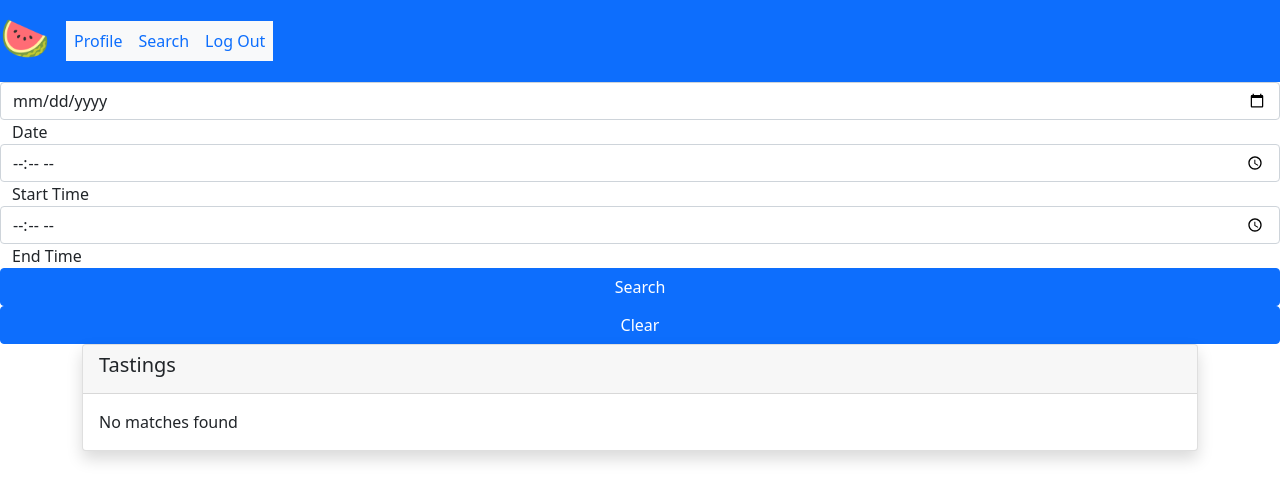
After one commit to emmahilldeveloper/Fancy-Melons, a Flask app: page /search in a window 1280 px wide. The commit adds this page. Shown: the top 501 px of the page. Run offline with Flask 2, Linux system fonts and the light colour scheme; the visitor is signed in with stand-in values (Sample User, id 1); data comes from the database, SQL or seed files in the repository; some libraries are stand-ins or nearby versions.

Commit message:
Initial search page work with html and js file.

```diff
--- a/Data/tastings.json
+++ b/Data/tastings.json
@@ -8,10 +8,6 @@
         "tasting_photo": "https://www.marksmelonpatch.com/_Images/FarmStandMelons.jpg"
     },
     {
-        "tasting_name": "Post Melone's Water-Melones",
-        "tasting_photo": "https://i1.sndcdn.com/artworks-000339873573-tv6f84-t500x500.jpg"
-    },
-    {
         "tasting_name": "Melon Galore",
         "tasting_photo": "https://centralca.cdn-anvilcms.net/media/images/2022/08/03/images/456943E1-8224-433F-BD6E-45128FAAFA48.max-1200x675.jpg"
     },
--- /dev/null
+++ b/Static/JS/search.js
@@ -0,0 +1,96 @@
+'use strict';
+
+/////// Search Button Functionality ///////
+let searchButton = document.getElementById("search");
+let clearButton = document.getElementById("clear");
+
+clearButton.addEventListener("click", () => {});
+
+if (document.getElementById("tasting-results").innerText == "") {
+    document.getElementById("tasting-results").innerText = "No matches found"
+}
+
+searchButton.addEventListener("click", (evt) => {
+    evt.preventDefault();
+
+    document.getElementById("tasting-results").innerHTML = "";
+
+    const data = {
+        date: document.getElementById("floatingInput").value,
+    };
+
+    fetch(`/api/search`, {
+        method: 'POST',
+        body: JSON.stringify(data),
+        headers: {
+            'Content-Type': 'application/json'
+        },
+    })
+    .then((response) => response.json())
+    .then(responseData => {
+
+        responseData.matches.forEach((element) => {
+
+            //Parent div to house all search results
+            const parentDiv = document.getElementById("tasting-results");
+            parentDiv.style = "text-align: center;";
+
+            //Div for each individual in the loop
+            const tastingDivCard = document.createElement("div");
+            tastingDivCard.className = "card";
+            tastingDivCard.style = "width:18rem; background-color: #d3d3d3; border-color: black; display: inline-block; margin: 20px;";
+            tastingDivCard.id = "search-result";
+            parentDiv.appendChild(tastingDivCard);
+
+            //Shows the tasting logo
+            const tastingPhoto = document.createElement("img");
+            tastingPhoto.className = "card-img-top";
+            tastingPhoto.alt = "Card image cap";
+            tastingPhoto.id = "result-img";
+            tastingPhoto.src = element.tasting_photo;
+            tastingPhoto.style = "border-color: black; object-fit: cover; width: 286px; height: 286px;";
+            tastingDivCard.appendChild(tastingPhoto);
+            const divCardBody = document.createElement("div");
+            divCardBody.className = "card-body";
+            tastingDivCard.appendChild(divCardBody);
+
+            //Shows the tasting name
+            const tastingNameCardTitle = document.createElement("h5");
+            tastingNameCardTitle.className = "card-title";
+            tastingNameCardTitle.innerText = element.tasting_name;
+            divCardBody.appendChild(tastingNameCardTitle);
+
+            //Reserve Button
+            const reserve = document.createElement("btn");
+            reserve.id = "reserve-button";
+            reserve.value = element.tasting_id;
+            reserve.className = "btn btn-primary";
+            reserve.innerHTML= "Reserve";
+            reserve.type = "click";
+            reserve.style = "text-align: left;";
+            divCardBody.appendChild(reserve);
+        })
+
+        // let reserveButton = document.getElementById("reserve-button");
+
+        // reserveButton.addEventListener("click", () => {
+
+        //     const data = {
+        //         value: reserveButton.value,
+        //         date: document.getElementById("floatingInput").value,
+        //     };
+
+        //     fetch(`/api/book`, {
+        //         method: 'POST',
+        //         body: JSON.stringify(data),
+        //         headers: {
+        //             'Content-Type': 'application/json'
+        //         },
+        //     })
+        //     .then((response) => response.json())
+        //     .then(responseData => {
+        //         window.location.replace("/profile");
+        //     });
+        // });
+    });
+});
--- a/model.py
+++ b/model.py
@@ -70,7 +70,7 @@ class Tasting(db.Model):
 
     tasting_id = db.Column(db.Integer, autoincrement = True, primary_key = True)
     tasting_name = db.Column(db.String, unique = True, nullable = False)
-    tasting_photo = db.Column(db.Integer, nullable = False)
+    tasting_photo = db.Column(db.String, nullable = False)
     melon_id = db.Column(db.Integer, db.ForeignKey("melons.melon_id"))
 
     #foreign keys used by "tastings" table
--- a/seed_database.py
+++ b/seed_database.py
@@ -43,3 +43,6 @@ for tasting in tastings_data:
     tastings_in_db.append(db_tasting)
 
 model.db.session.add_all(tastings_in_db)
+
+####### Save everything. #######
+model.db.session.commit()
--- a/server.py
+++ b/server.py
@@ -1,4 +1,4 @@
-#This is fancy melons, an assignment for Hackbright Academy's 12-week software engineering bootcamp
+#This is Fancy Melons, an assignment for Hackbright Academy's 12-week software engineering bootcamp
 from flask import Flask, redirect, render_template, session, request, flash, url_for, jsonify
 from jinja2 import StrictUndefined
 from model import connect_to_db, db
@@ -14,11 +14,17 @@ app.jinja_env.undefined = StrictUndefined
 app.jinja_env.auto_reload = True
 
 
+
+
+
 ####### Home #######
 @app.route("/")
 def index():
     """Return homepage."""
     return render_template("homepage.html")
+
+
+
 
 
 ####### Log In #######
@@ -30,7 +36,6 @@ def login():
         email = request.form.get("email") #Get email from login form
         password = request.form.get("password") #Get password from login form
         user = crud.all_user_info_by_email(email) #Get all of user's data (from searching by entered email)
-        session["user_id"] = user.user_id #Create session cookie for that user's information
 
         if user is None: #If the user is not in the database, ERROR
             flash("ERROR: Incorrect credentials. Try again.", category='danger')
@@ -39,11 +44,16 @@ def login():
             flash("ERROR: Incorrect credentials. Try again.", category='danger')
             return redirect("/login")
         if user:
+            session["user_id"] = user.user_id #Create session cookie for user's id
+            session["email"] = user.email #Create session cookie for user's email
             return redirect("/profile")
 
     #Load the page
     else:
         return render_template("login.html")
+
+
+
 
 
 ####### Sign Up #######
@@ -76,6 +86,104 @@ def signup():
         return render_template("signup.html")
 
 
+
+
+####### Profile #######
+@app.route("/profile", methods = ["GET", "POST"])
+def profile():
+    """Return profile page."""
+
+    if "user_id" in session: #If user logged in and cookies are saved, get all their data
+        email = session["email"]
+        user_info = crud.all_user_info_by_email(email)
+
+    else: #If user not logged in, kick back to homepage
+        return redirect("/")
+
+    return render_template("profile.html", user_info = user_info)
+
+
+
+
+####### Search #######
+@app.route("/search", methods = ["GET", "POST"])
+def search():
+    """Return search page where user can search for reservations and book them."""
+
+    if "user_id" in session: #If user logged in and cookies are saved, get all their data
+        email = session["email"]
+        user_info = crud.all_user_info_by_email(email)
+
+    else: #If user not logged in, kick back to homepage
+        return redirect("/")
+
+    return render_template("search.html", user_info = user_info)
+
+@app.route("/api/search", methods=["POST"])
+def search_API():
+    """Returns all tasting matches to front-end."""
+
+    date = request.json['date']
+
+    tasting_matches = []
+
+    tastings = crud.all_tastings()
+    reservations = crud.all_reservations()
+
+    for tasting in tastings:
+        tasting_matches_dict = {}
+        for reservation in reservations:
+            if reservations is []:
+                break
+            if tasting.tasting_id == reservation.tasting_id:
+                if reservation.reservation_date != date:
+                    tasting_matches_dict["tasting_id"] = tasting.tasting_id
+                    tasting_matches_dict["tasting_name"] = tasting.tasting_name
+                    tasting_matches_dict["tasting_photo"] = tasting.tasting_photo
+                    tasting_matches.append(tasting_matches_dict)
+                else:
+                    flash("No availbility with this date.", category='danger')
+        tasting_matches_dict["tasting_id"] = tasting.tasting_id
+        tasting_matches_dict["tasting_name"] = tasting.tasting_name
+        tasting_matches_dict["tasting_photo"] = tasting.tasting_photo
+        tasting_matches.append(tasting_matches_dict)
+
+    no_duplicates = []
+    for i in range(len(tasting_matches)):
+        if tasting_matches[i] not in tasting_matches[i + 1]:
+            no_duplicates.append(tasting_matches[i])
+
+    return jsonify({'matches': tasting_matches})
+
+
+
+
+
+# @app.route("/api/book", methods=["POST"])
+# def book_API():
+#     """Returns all tastings."""
+
+#     if "user_id" in session: #If user logged in and cookies are saved, get all their data
+#         user_id = session["user_id"]
+#     tasting_id = request.json['value']
+#     reservation_date = request.json['date']
+
+#     user = crud.create_reservation(user_id, reservation_date, tasting_id)
+#     db.session.add(user)
+#     db.session.commit()
+#     flash("Successful.", category='success')
+
+#     return jsonify({})
+
+
+
 if __name__ == "__main__":
 
-    app.run(host="0.0.0.0", debug=True)
+    connect_to_db(app)
+
+    app.run(
+        host="0.0.0.0",
+        use_reloader=False,
+        use_debugger=False,
+        passthrough_errors=True,
+    )
--- a/templates/login.html
+++ b/templates/login.html
@@ -1,5 +1,5 @@
 {% extends 'base.html' %}
-{% block title %} Home {% endblock %}
+{% block title %} Log In {% endblock %}
 {% block body %}
 {% include 'navbar.html' %}
     {% block content %}
--- a/templates/navbar.html
+++ b/templates/navbar.html
@@ -1,13 +1,21 @@
-<nav class="navbar navbar-dark bg-primary">
+<nav class="navbar navbar-expand-lg bg-primary">
 
-    <a class="navbar-brand">
-        <h1>Fancy Melons</h1>
+    <a class="navbar-brand active">
+        <h1>🍉</h1>
     </a>
 
-    <div class="collapse navbar-collapse" id="navbar">
-        <div class="navbar-nav mr-auto">
-            <a class="nav-link" href="/">Home <span class="sr-only">(current)</span></a>
-        </div>
+    <div class="collapse navbar-collapse" id="navbarNav">
+        <ul class="navbar-nav bg-light">
+            <li class="nav-item">
+              <a class="nav-link" href="/profile">Profile</a>
+            </li>
+            <li class="nav-item">
+              <a class="nav-link" href="/search">Search</a>
+            </li>
+            <li class="nav-item">
+                <a class="nav-link" href="/">Log Out</a>
+            </li>
+        </ul>
     </div>
 
   </nav>
--- a/templates/profile.html
+++ b/templates/profile.html
@@ -1,12 +1,12 @@
 {% extends 'base.html' %}
-{% block title %} Home {% endblock %}
+{% block title %} Profile {% endblock %}
 {% block body %}
 {% include 'navbar.html' %}
     {% block content %}
 
 
 <div class="container-fluid">
-    <h1>Your best friend in the melon tasting business.</h1>
+    <h1>Hello, {{ user_info.first_name }} {{ user_info.last_name }}.</h1>
 
 
 </div>
--- /dev/null
+++ b/templates/search.html
@@ -0,0 +1,66 @@
+{% extends 'base.html' %}
+{% block title %} Search {% endblock %}
+{% block body %}
+{% include 'navbar.html' %}
+    {% block content %}
+
+
+<div class="container-fluid">
+    <form class="col-12" action="/search" method="POST">
+
+        <div class="row">
+            <input class="form-control" required = "true" id="floatingInput" type="date" name="date" placeholder="Date"/>
+            <label for="floatingInput">Date</label>
+        </div>
+
+        <div class="row">
+            <input class="form-control" required = "true" id="floatingInput" type="time" name="start-time" placeholder="Start Time"/>
+            <label for="floatingInput">Start Time</label>
+        </div>
+
+        <div class="row">
+            <input class="form-control" required = "true" id="floatingInput" type="time" name="end-time" placeholder="End Time"/>
+            <label for="floatingInput">End Time</label>
+        </div>
+
+    </form>
+
+    <div class="row">
+        <button type="submit" id="search" class="btn btn-primary">Search</button>
+    </div>
+
+    <div class="row">
+        <button type="button" id="clear" class="btn btn-primary" href="/search">Clear</button>
+    </div>
+
+</div>
+
+
+
+<div class="container">
+    <div class="row">
+        <div class="cold-md-3">
+            <form>
+                <div class="card shadow mt">
+                    <div class="card-header">
+                        <h5>Tastings</h5>
+                    </div>
+                    <div class="card-body">
+                        <div class="row">
+                            <div id="tasting-results">
+                                <!-- JS DOM Manipulation here -->
+                        </div>
+                    </div>
+                </div>
+            </div>
+        </div>
+    </div>
+</div>
+
+
+
+
+    {% endblock %}
+<!-- Javascript files imported here. -->
+<script src="/static/js/search.js"></script>
+{% endblock %}
--- a/templates/signup.html
+++ b/templates/signup.html
@@ -1,5 +1,5 @@
 {% extends 'base.html' %}
-{% block title %} Home {% endblock %}
+{% block title %} Sign Up {% endblock %}
 {% block body %}
 {% include 'navbar.html' %}
     {% block content %}
@@ -31,7 +31,7 @@
 
         <div class="row">
             <div class="form-floating mb-3">
-                <input class="form-control" id="floatingInput" type="text" name="password" placeholder="Password">
+                <input class="form-control" required = "true" id="floatingInput" type="password" name="password" placeholder="Password">
                 <label for="floatingInput">Password</label>
                 <span><i>Must be 8-10 characters in length and include one capatalized letter, one numeric character, and one special character.</i></span>
             </div>
@@ -39,7 +39,7 @@
 
         <div class="row">
             <div class="form-floating mb-3">
-                <input class="form-control" id="floatingInput" type="text" name="passwordconf" placeholder="Password Confirmation">
+                <input class="form-control" required = "true" id="floatingInput" type="password" name="passwordconf" placeholder="Password Confirmation">
                 <label for="floatingInput">Password Confirmation</label>
                 <span><i>Must be 8-10 characters in length and include one capatalized letter, one numeric character, and one special character.</i></span>
             </div>
```
Also changed, not shown: crud.py (+18 -0 lines), templates/homepage.html (+4 -3 lines), Static/Media/watermelons.jpg (renamed from Media/watermelons.jpg), 3 other files.
